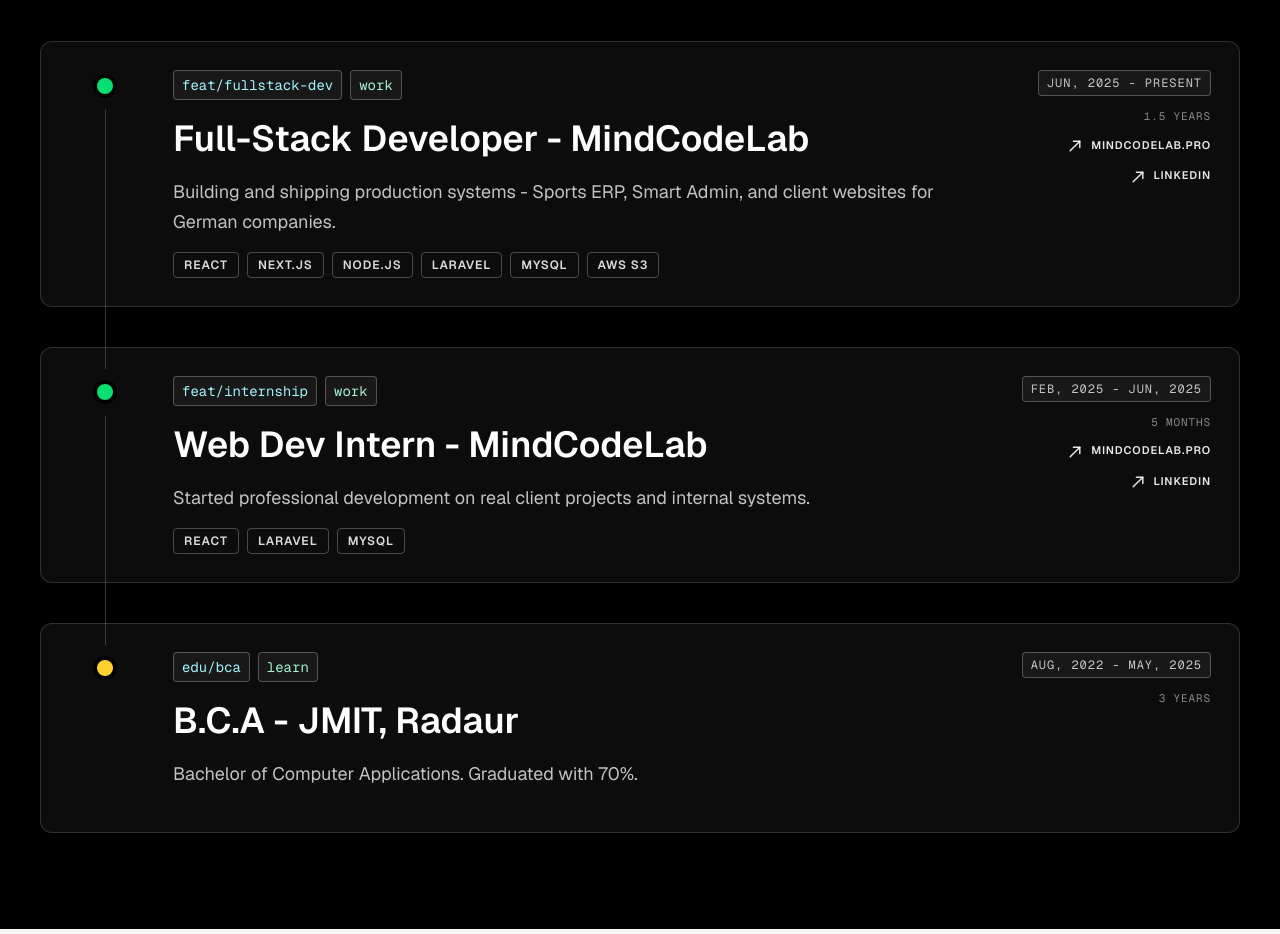
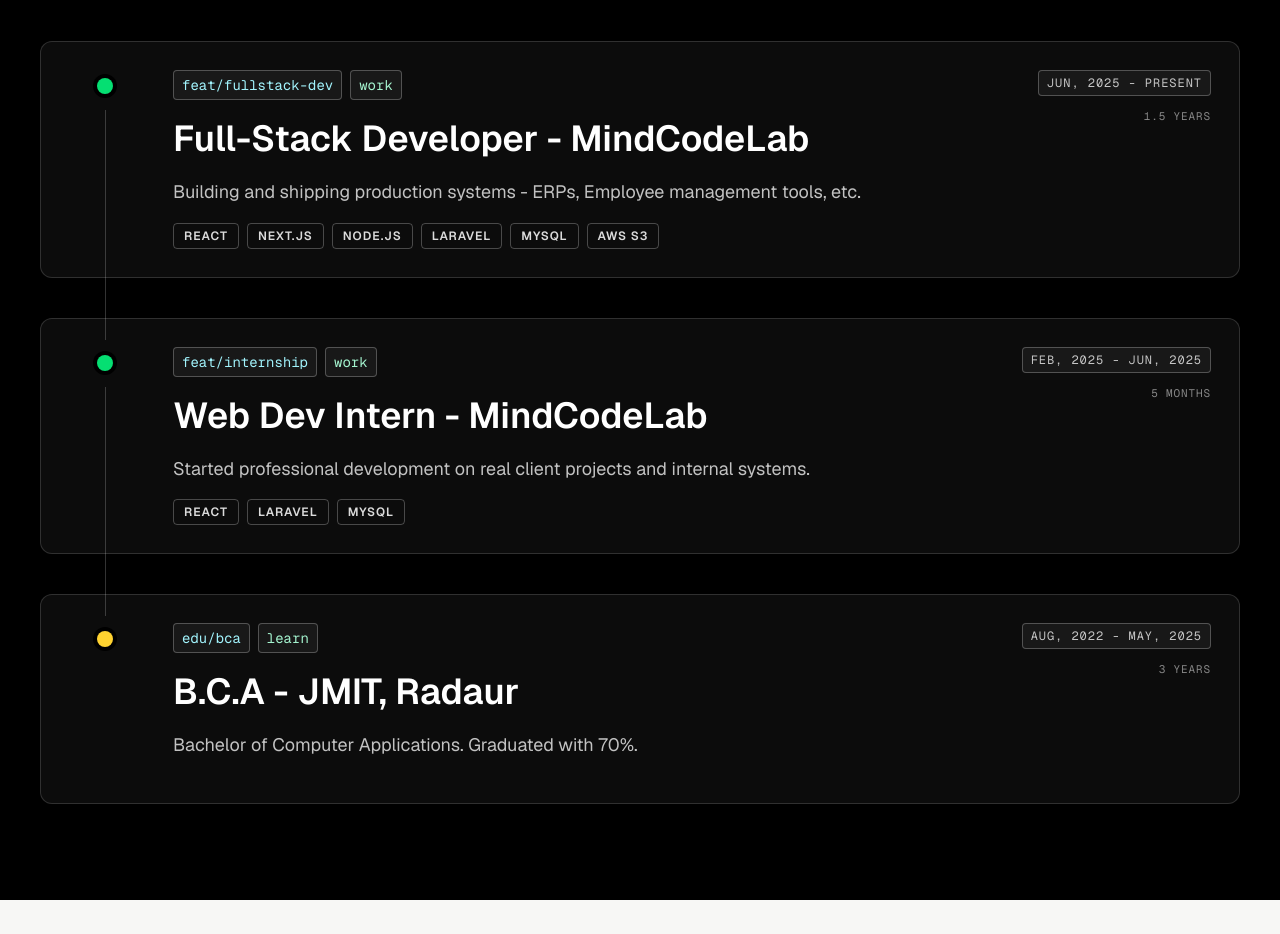
Before and after one commit to ankit81413/PortFolio_01, a Next.js app: page / in a window 1280 px wide. Shown: the part 2800-3734 px from the top of the page. Built offline with nearby package versions, Linux system fonts and the light colour scheme.

Commit message:
project copyright fixes

```diff
--- a/app/components/DeveloperTimelineSection.tsx
+++ b/app/components/DeveloperTimelineSection.tsx
@@ -19,14 +19,14 @@
     type: "work",
     title: "Full-Stack Developer - MindCodeLab",
     details:
-      "Building and shipping production systems - Sports ERP, Smart Admin, and client websites for German companies.",
+      "Building and shipping production systems - ERPs, Employee management tools, etc.",
     stack: ["React", "Next.js", "Node.js", "Laravel", "MySQL", "AWS S3"],
     links: [
-      { label: "MindCodeLab.pro", href: "https://www.mindcodelab.pro/" },
-      {
-        label: "Linkedin",
-        href: "https://www.linkedin.com/company/mindcodelab/",
-      },
+      // { label: "MindCodeLab.pro", href: "https://www.mindcodelab.pro/" },
+      // {
+      //   label: "Linkedin",
+      //   href: "https://www.linkedin.com/company/mindcodelab/",
+      // },
     ],
   },
   {
@@ -40,11 +40,11 @@
       "Started professional development on real client projects and internal systems.",
     stack: ["React", "Laravel", "MySQL"],
     links: [
-      { label: "MindCodeLab.pro", href: "https://www.mindcodelab.pro/" },
-      {
-        label: "Linkedin",
-        href: "https://www.linkedin.com/company/mindcodelab/",
-      },
+      // { label: "MindCodeLab.pro", href: "https://www.mindcodelab.pro/" },
+      // {
+      //   label: "Linkedin",
+      //   href: "https://www.linkedin.com/company/mindcodelab/",
+      // },
     ],
   },
   {
```
